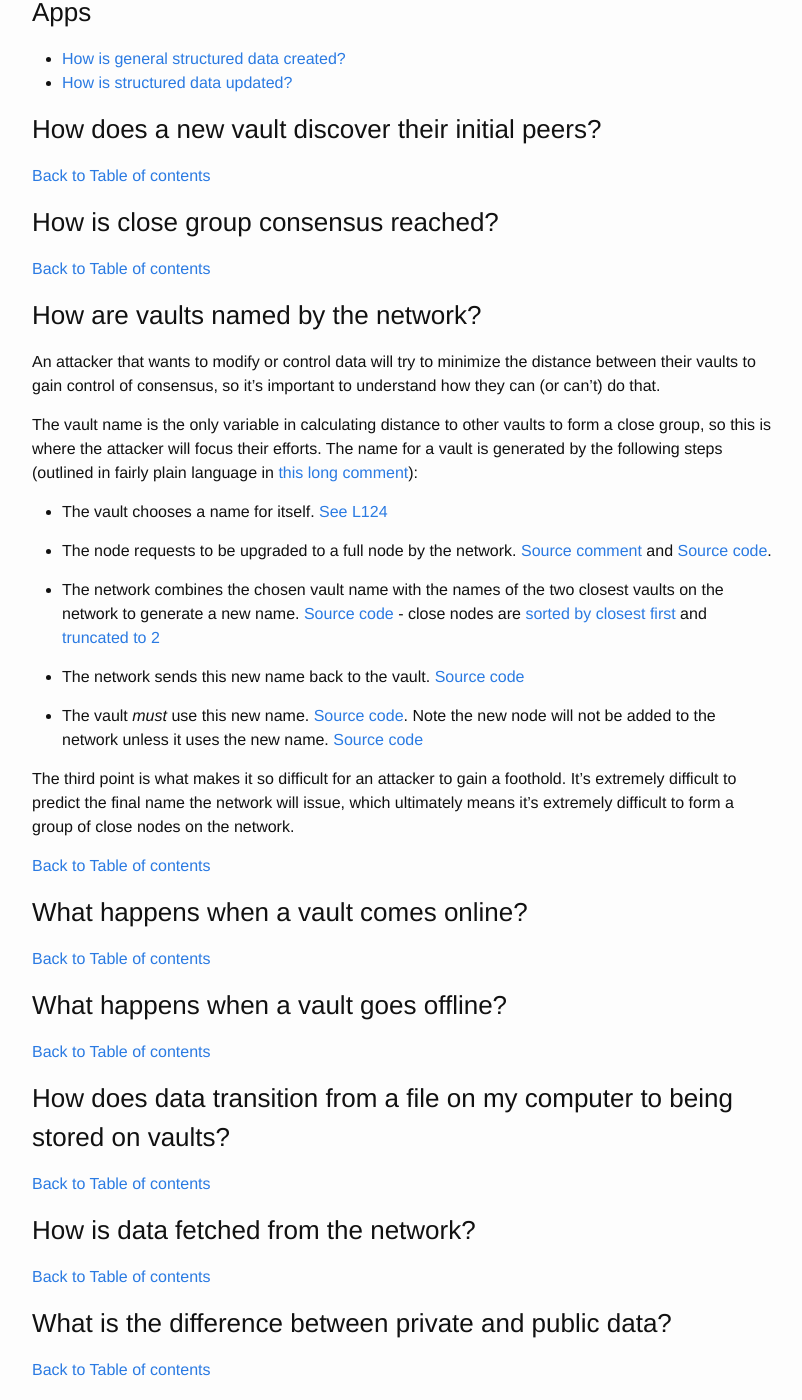
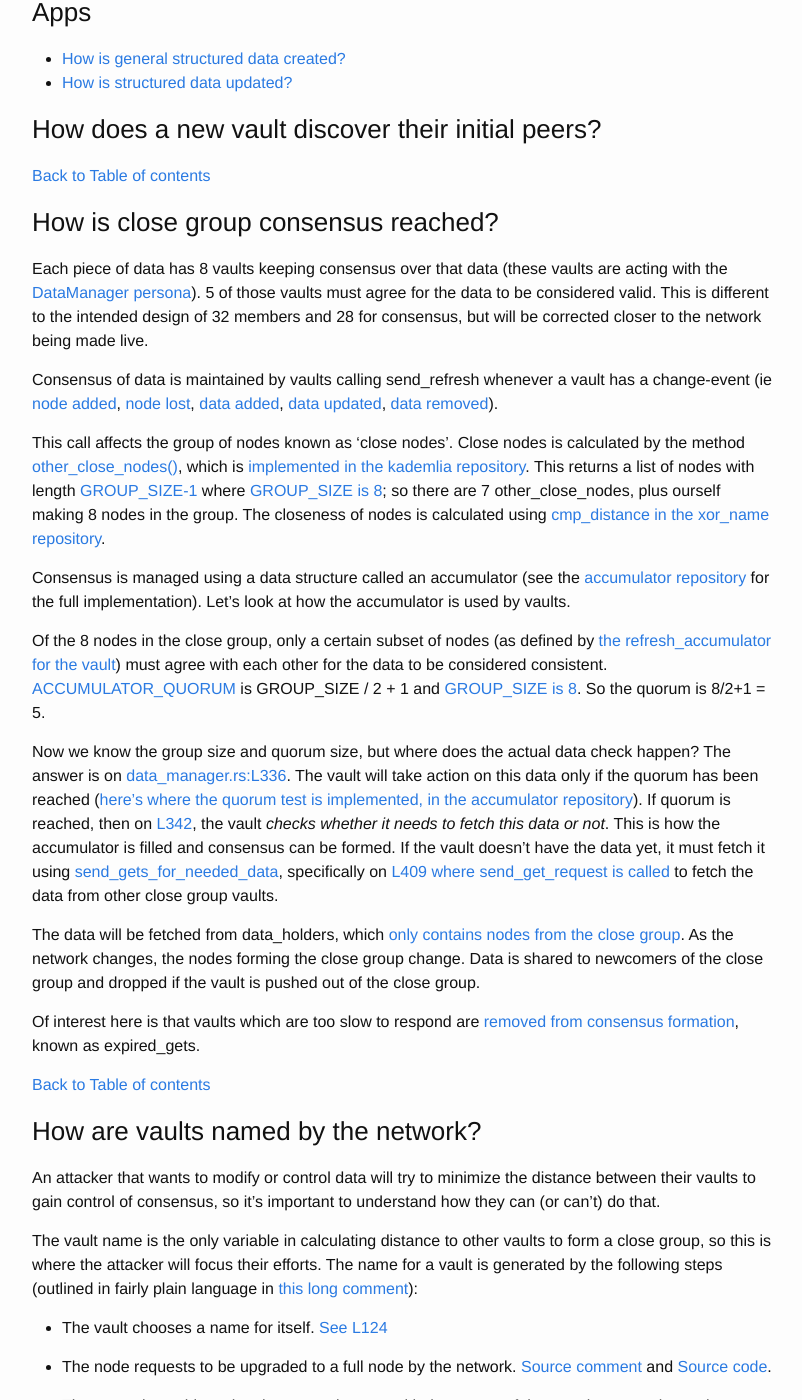
Before and after one commit to safe-network-explained/safe-network-explained.github.io, a Jekyll site: the page built from _posts/2016-05-10-safe-network-implementation-explained-in-plain-language.markdown, in a window 1280 px wide and 1400 px high, scrolled down 1185 px. Shown: the whole window, without its empty margins (238-1040 px from the left). Built offline with Jekyll 4.4.1, drawn with Linux system fonts in a browser that asks for light colours.

Commit message:
Close group consensus
Highly modified from the starting point at
https://forum.safenetwork.io/t/explanation-sourced-direct-from-the-code/8992/1

```diff
--- a/_posts/2016-05-10-safe-network-implementation-explained-in-plain-language.markdown
+++ b/_posts/2016-05-10-safe-network-implementation-explained-in-plain-language.markdown
@@ -60,6 +60,22 @@ These questions are particularly about the *operation* of the safe network, as i
 [Back to Table of contents](#new-vault-peer-discovery_toc)
 
 ### How is close group consensus reached?
+
+Each piece of data has 8 vaults keeping consensus over that data (these vaults are acting with the [DataManager persona](https://github.com/maidsafe/safe_vault/blob/fd117188abf4e9383d5a5ade3a752c184bab5fe0/src/personas/data_manager.rs)). 5 of those vaults must agree for the data to be considered valid. This is different to the intended design of 32 members and 28 for consensus, but will be corrected closer to the network being made live.
+
+Consensus of data is maintained by vaults calling send_refresh whenever a vault has a change-event (ie [node added](https://github.com/maidsafe/safe_vault/blob/373169a7ab0798e2ef5009028670b298cc0d1c13/src/personas/data_manager.rs#L473), [node lost](https://github.com/maidsafe/safe_vault/blob/373169a7ab0798e2ef5009028670b298cc0d1c13/src/personas/data_manager.rs#L522), [data added](https://github.com/maidsafe/safe_vault/blob/373169a7ab0798e2ef5009028670b298cc0d1c13/src/personas/data_manager.rs#L185), [data updated](https://github.com/maidsafe/safe_vault/blob/373169a7ab0798e2ef5009028670b298cc0d1c13/src/personas/data_manager.rs#L207), [data removed](https://github.com/maidsafe/safe_vault/blob/373169a7ab0798e2ef5009028670b298cc0d1c13/src/personas/data_manager.rs#L239)).
+
+This call affects the group of nodes known as 'close nodes'. Close nodes is calculated by the method [other_close_nodes()](https://github.com/maidsafe/safe_vault/blob/373169a7ab0798e2ef5009028670b298cc0d1c13/src/personas/data_manager.rs#L444), which is [implemented in the kademlia repository](https://github.com/maidsafe/kademlia_routing_table/blob/master/src/lib.rs#L426). This returns a list of nodes with length [GROUP_SIZE-1](https://github.com/maidsafe/kademlia_routing_table/blob/1b419c2b92579bd8e0667c936d16bcbbd74d2bca/src/lib.rs#L429) where [GROUP_SIZE is 8](https://github.com/maidsafe/kademlia_routing_table/blob/1b419c2b92579bd8e0667c936d16bcbbd74d2bca/src/lib.rs#L154); so there are 7 other_close_nodes, plus ourself making 8 nodes in the group. The closeness of nodes is calculated using [cmp_distance in the xor_name repository](https://github.com/maidsafe/xor_name/blob/31fec956178b02038c590a6fab859e63b6329a23/src/lib.rs#L172).
+
+Consensus is managed using a data structure called an accumulator (see the [accumulator repository](https://github.com/maidsafe/accumulator) for the full implementation). Let's look at how the accumulator is used by vaults.
+
+Of the 8 nodes in the close group, only a certain subset of nodes (as defined by [the refresh_accumulator for the vault](https://github.com/maidsafe/safe_vault/blob/354ac71d8a67db6fb59fce3ef3fec0d01387bb70/src/personas/data_manager.rs#L78)) must agree with each other for the data to be considered consistent. [ACCUMULATOR_QUORUM](https://github.com/maidsafe/safe_vault/blob/354ac71d8a67db6fb59fce3ef3fec0d01387bb70/src/personas/data_manager.rs#L38) is GROUP_SIZE / 2 + 1 and [GROUP_SIZE is 8](https://github.com/maidsafe/kademlia_routing_table/blob/1b419c2b92579bd8e0667c936d16bcbbd74d2bca/src/lib.rs#L154). So the quorum is 8/2+1 = 5.
+
+Now we know the group size and quorum size, but where does the actual data check happen? The answer is on [data_manager.rs:L336](https://github.com/maidsafe/safe_vault/blob/373169a7ab0798e2ef5009028670b298cc0d1c13/src/personas/data_manager.rs#L336). The vault will take action on this data only if the quorum has been reached ([here's where the quorum test is implemented, in the accumulator repository](https://github.com/maidsafe/accumulator/blob/d8162eafc02897027b308a468331f87418f53a8c/src/lib.rs#L113)). If quorum is reached, then on [L342](https://github.com/maidsafe/safe_vault/blob/373169a7ab0798e2ef5009028670b298cc0d1c13/src/personas/data_manager.rs#L342), the vault *checks whether it needs to fetch this data or not*. This is how the accumulator is filled and consensus can be formed. If the vault doesn't have the data yet, it must fetch it using [send_gets_for_needed_data](https://github.com/maidsafe/safe_vault/blob/354ac71d8a67db6fb59fce3ef3fec0d01387bb70/src/personas/data_manager.rs#L366), specifically on [L409 where send_get_request is called](https://github.com/maidsafe/safe_vault/blob/354ac71d8a67db6fb59fce3ef3fec0d01387bb70/src/personas/data_manager.rs#L409) to fetch the data from other close group vaults.
+
+The data will be fetched from data_holders, which [only contains nodes from the close group](https://github.com/maidsafe/safe_vault/blob/354ac71d8a67db6fb59fce3ef3fec0d01387bb70/src/personas/data_manager.rs#L335). As the network changes, the nodes forming the close group change. Data is shared to newcomers of the close group and dropped if the vault is pushed out of the close group.
+
+Of interest here is that vaults which are too slow to respond are [removed from consensus formation](https://github.com/maidsafe/safe_vault/blob/354ac71d8a67db6fb59fce3ef3fec0d01387bb70/src/personas/data_manager.rs#L383), known as expired_gets.
 
 [Back to Table of contents](#how-is-close-group-consensus-reached_toc)
 
```
